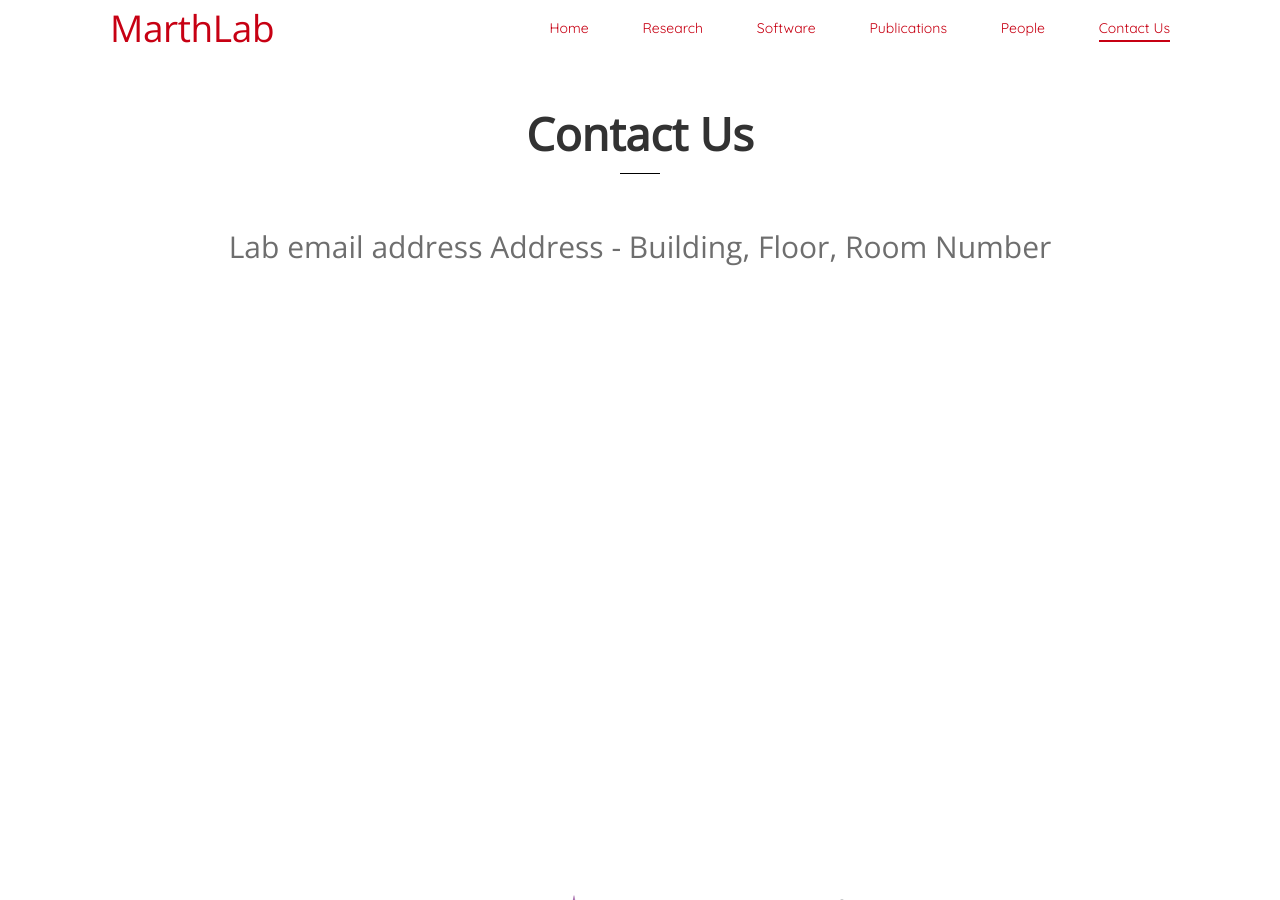
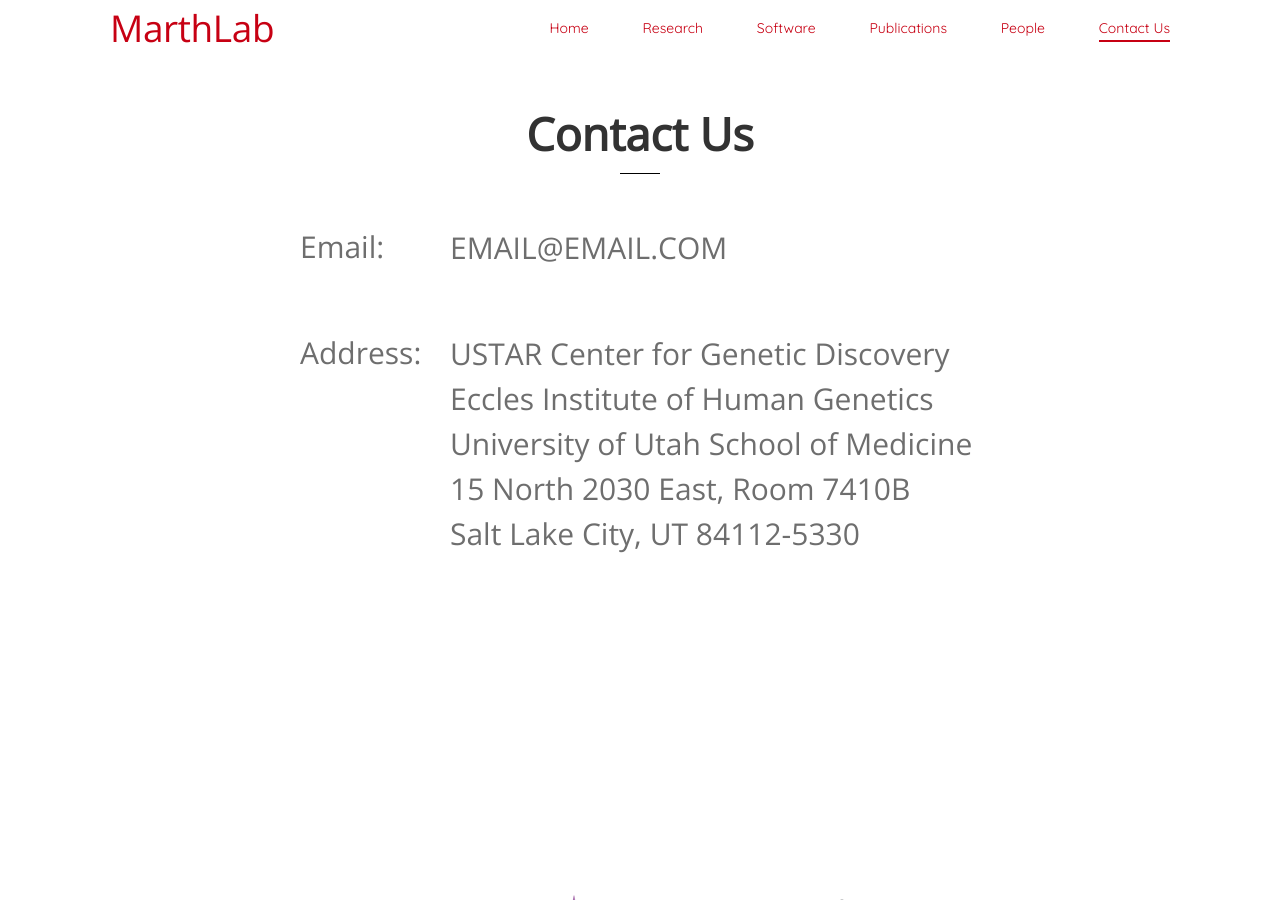
Before and after one commit to marthlab/LabWebsite, a Jekyll site: the page built from ContactUs.html, in a window 1280 px wide and 900 px high. Built offline with Jekyll 4.4.1, drawn with Linux system fonts in a browser that asks for light colours; Markdown is read by kramdown in place of the engine named in the settings.

Commit message:
add contact info

```diff
--- a/ContactUs.html
+++ b/ContactUs.html
@@ -8,7 +8,17 @@ order: 6
 
 <div class='page-title'>Contact Us</div>
 
-<div class='section'>
-		Lab email address
-		Address - Building, Floor, Room Number
+<div class='section contact-us'>
+		<div> Email:
+			<div class='info'>EMAIL@EMAIL.COM</div>
+		</div>
+		<div> Address:
+			<div class='info'>
+				<div>USTAR Center for Genetic Discovery</div>
+				<div>Eccles Institute of Human Genetics</div>
+				<div>University of Utah School of Medicine</div>
+				<div>15 North 2030 East, Room 7410B</div>
+				<div>Salt Lake City, UT 84112-5330</div>
+			</div>
+		</div>
 </div>
--- a/public/css/site.css
+++ b/public/css/site.css
@@ -204,6 +204,14 @@ a.publication { text-decoration: none; }
 .publication .byline { font-size: 10px; color: rgb(140,140,140);}
 .publication .description { font-size: 12px; color: rgb(40,40,40); margin-top: 6px; line-height: 13px;}
 
+/*
+ * Contact us
+ *
+ */
+
+.contact-us { text-align: left; width: 680px; margin: 0px auto;}
+.contact-us > div { margin-bottom: 60px; }
+.contact-us .info { margin-left: 150px; margin-top: -44px;}
 
 
 /*
```
Also changed, not shown: _tools/rufus.md (+1 -1 lines), _tools/subclone-seeker.md (added, +10 -0 lines).
